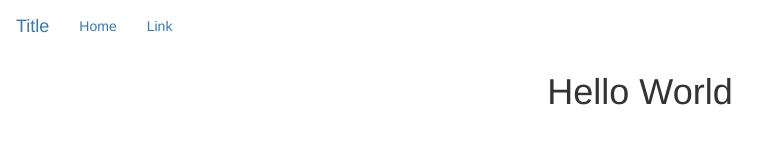
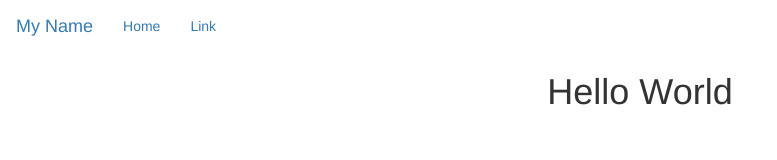
Before and after one commit to TTsedale/FirstRepositoryTest, a plain HTML site: page index.html in a window 1280 px wide. Shown: the whole page, without its empty margins (0-777 px from the left). Drawn offline with nearby package versions, Linux system fonts and the light colour scheme.

Commit message:
first commit

```diff
--- a/index.html
+++ b/index.html
@@ -20,7 +20,7 @@
     <body>
 
        <div class="navbar">
-           <a class="navbar-brand" href="#">Title</a>
+           <a class="navbar-brand" href="#">My Name</a>
            <ul class="nav navbar-nav">
                <li class="active">
                    <a href="#">Home</a>
```
